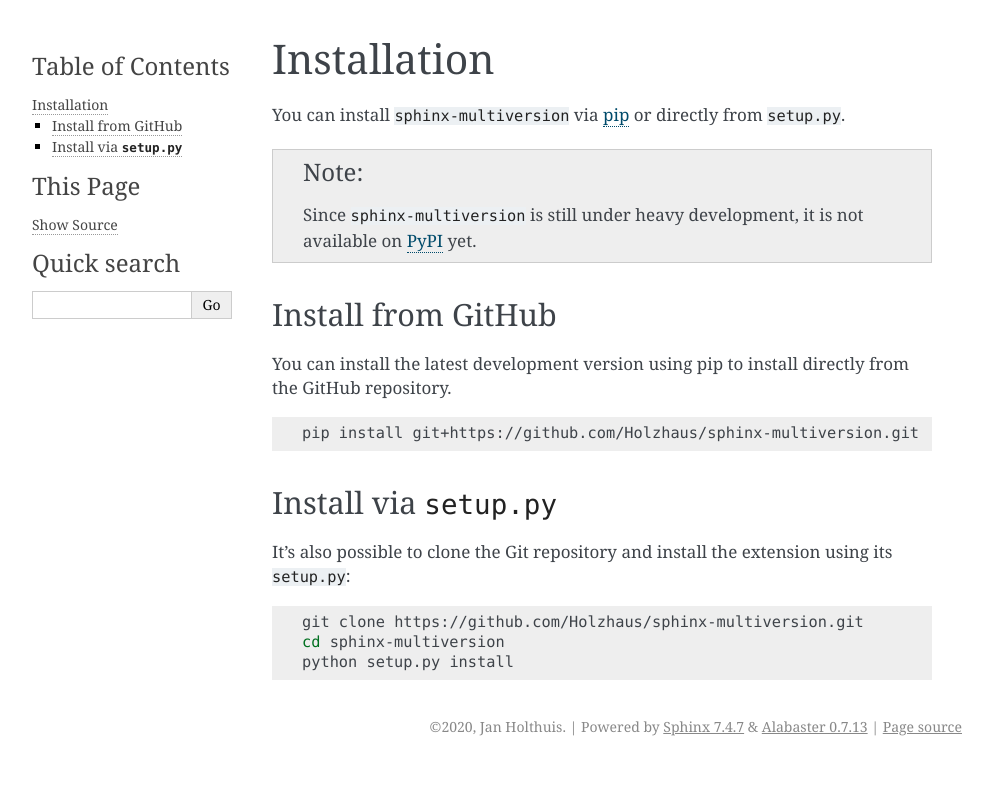
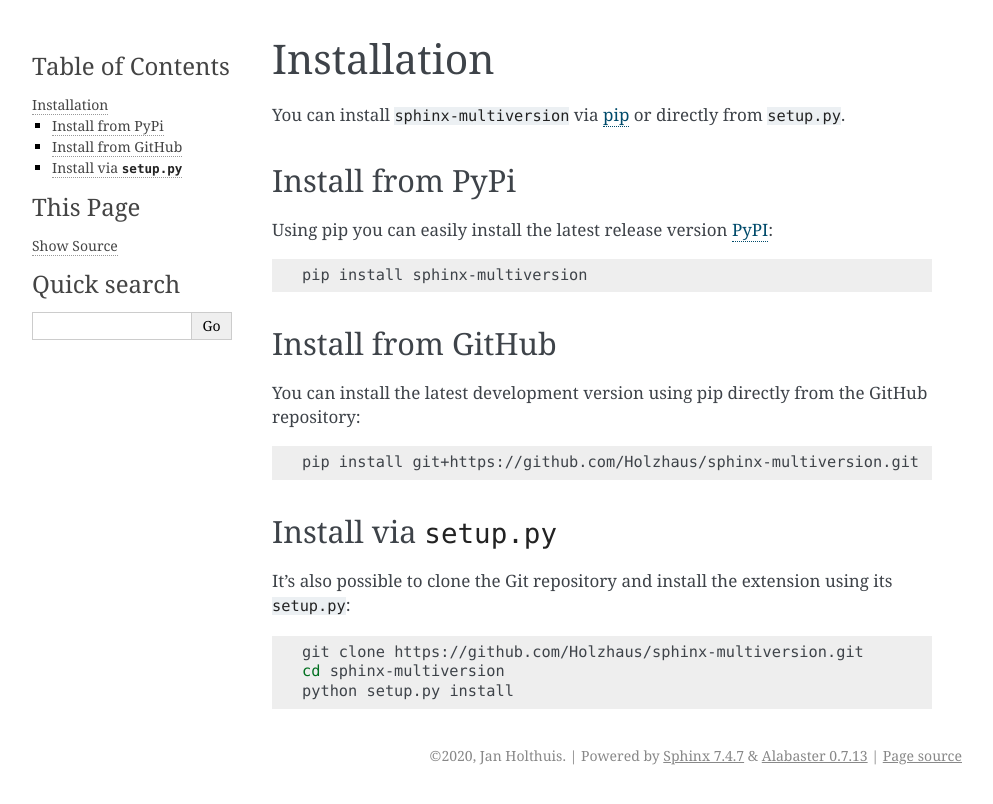
Before and after one commit to sphinx-contrib/multiversion, a Sphinx documentation site: the page built from docs/install.rst, in a window 1280 px wide. Shown: the top 804 px of the page, without its empty margins (148-1141 px from the left). Built offline with Sphinx 7.4.7, drawn with Linux system fonts in a browser that asks for light colours.

Commit message:
docs/install: Add PyPI install instructions

```diff
--- a/docs/install.rst
+++ b/docs/install.rst
@@ -6,14 +6,20 @@
 
 You can install ``sphinx-multiversion`` via `pip <pip_>`_ or directly from :file:`setup.py`.
 
-.. note::
-   Since ``sphinx-multiversion`` is still under heavy development, it is not available on `PyPI <pypi_>`_ yet.
+Install from PyPi
+===================
+
+Using pip you can easily install the latest release version `PyPI <pypi_>`_:
+
+.. code-block:: bash
+
+    pip install sphinx-multiversion
 
 Install from GitHub
 ===================
 
-You can install the latest development version using pip to install directly from the GitHub
-repository.
+You can install the latest development version using pip directly from the GitHub
+repository:
 
 .. code-block:: bash
 
```
